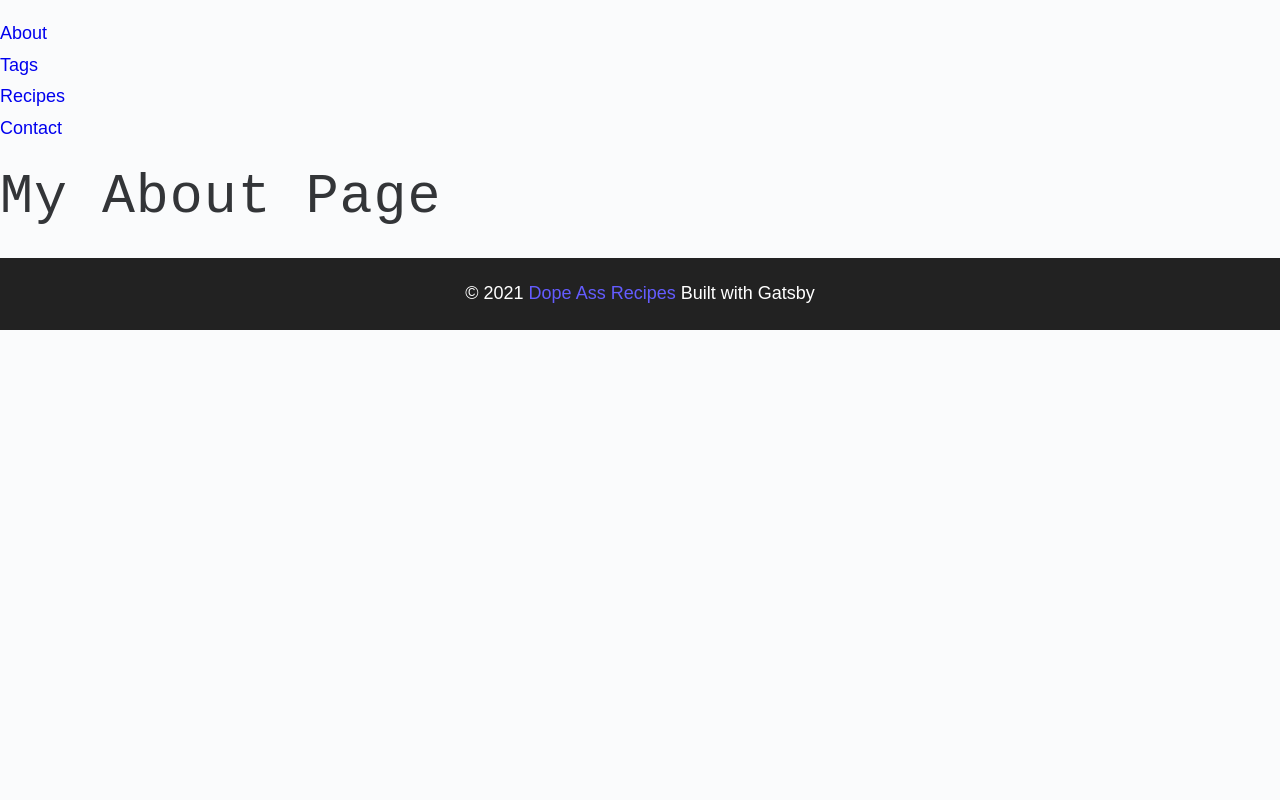
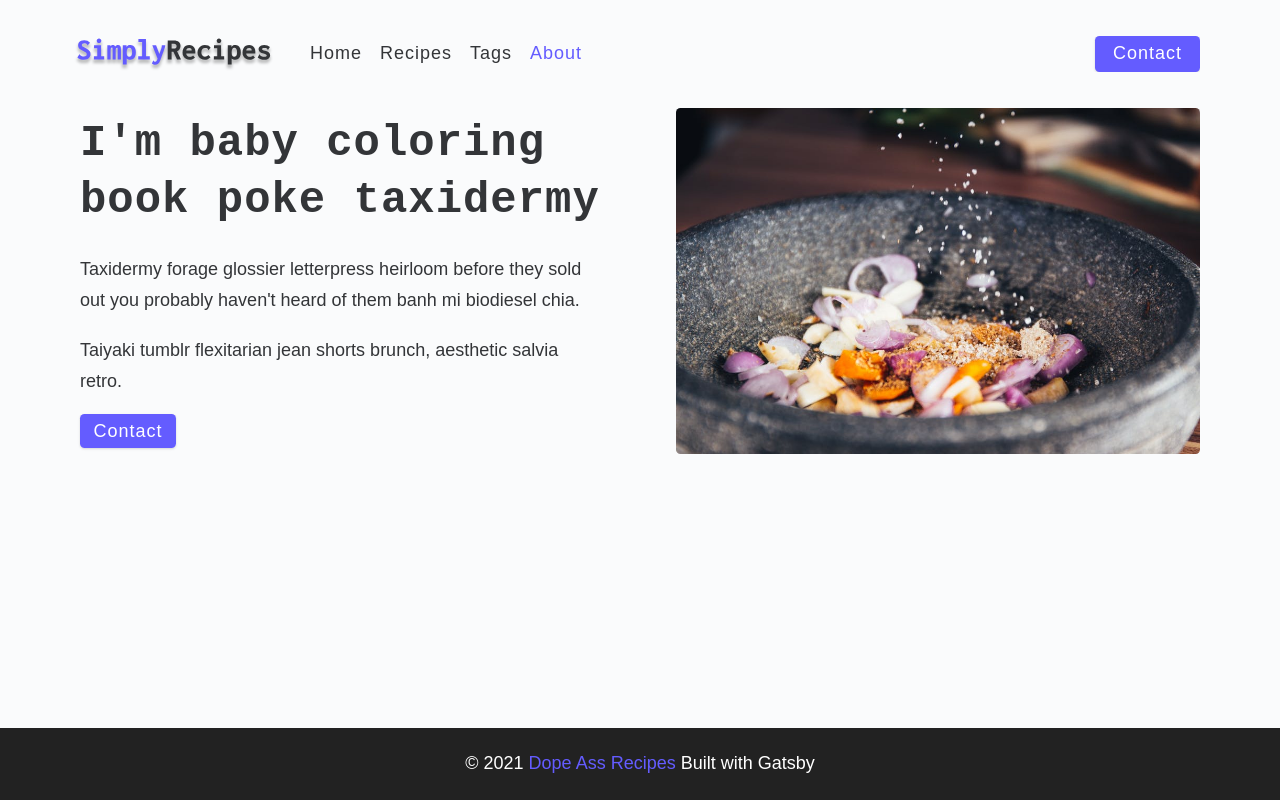
Before and after one commit to bbuilds/gatsby-recipe-demo, a Gatsby site: page /about in a window 1280 px wide. Built offline with nearby package versions, Linux system fonts and the light colour scheme; Gatsby itself is replaced by a stand-in of ours.

Commit message:
set up about page

```diff
--- a/gatsby-config.js
+++ b/gatsby-config.js
@@ -6,5 +6,10 @@
 
 module.exports = {
   /* Your site config here */
-  plugins: [`gatsby-plugin-styled-components`],
+  plugins: [
+    `gatsby-plugin-styled-components`,
+    `gatsby-plugin-image`,
+    `gatsby-plugin-sharp`,
+    `gatsby-transformer-sharp`,
+  ],
 }
--- a/package.json
+++ b/package.json
@@ -16,9 +16,14 @@
   "dependencies": {
     "babel-plugin-styled-components": "^1.12.0",
     "gatsby": "^3.6.2",
+    "gatsby-plugin-image": "^1.7.1",
+    "gatsby-plugin-sharp": "^3.7.1",
     "gatsby-plugin-styled-components": "^4.7.1",
+    "gatsby-source-filesystem": "^3.7.1",
+    "gatsby-transformer-sharp": "^3.7.1",
     "react": "^17.0.1",
     "react-dom": "^17.0.1",
+    "react-icons": "^4.2.0",
     "styled-components": "^5.3.0"
   },
   "devDependencies": {
--- a/src/components/Navbar.js
+++ b/src/components/Navbar.js
@@ -1,23 +1,80 @@
-import React from "react"
+import React, { useState } from "react"
 import { Link } from "gatsby"
+import { FaAlignJustify } from "react-icons/fa"
+import logo from "../assets/images/logo.svg"
 
 const Navbar = () => {
+  const [showNav, setShowNav] = useState(false)
   return (
-    <nav>
-      <ul>
-        <li>
-          <Link to="/about/">About</Link>
-        </li>
-        <li>
-          <Link to="/tags/">Tags</Link>
-        </li>
-        <li>
-          <Link to="/recipes/">Recipes</Link>
-        </li>
-        <li>
-          <Link to="/contact/">Contact</Link>
-        </li>
-      </ul>
+    <nav className="navbar">
+      <div className="nav-center">
+        <div className="nav-header">
+          <Link to="/">
+            <img src={logo} alt="Simply Recipes" />
+          </Link>
+          <button
+            className="nav-btn"
+            onClick={() => {
+              setShowNav(!showNav)
+            }}
+          >
+            <FaAlignJustify />
+          </button>
+        </div>
+        <div className={showNav ? "nav-links show-links" : "nav-links"}>
+          <Link
+            to="/"
+            className="nav-link"
+            activeClassName="active-link"
+            onClick={() => {
+              setShowNav(false)
+            }}
+          >
+            home
+          </Link>
+          <Link
+            to="/recipes/"
+            className="nav-link"
+            activeClassName="active-link"
+            onClick={() => {
+              setShowNav(false)
+            }}
+          >
+            recipes
+          </Link>
+          <Link
+            to="/tags/"
+            className="nav-link"
+            activeClassName="active-link"
+            onClick={() => {
+              setShowNav(false)
+            }}
+          >
+            tags
+          </Link>
+          <Link
+            to="/about/"
+            className="nav-link"
+            activeClassName="active-link"
+            onClick={() => {
+              setShowNav(false)
+            }}
+          >
+            about
+          </Link>
+          <div className="nav-link contact-link">
+            <Link
+              to="/contact/"
+              className="btn"
+              onClick={() => {
+                setShowNav(false)
+              }}
+            >
+              contact
+            </Link>
+          </div>
+        </div>
+      </div>
     </nav>
   )
 }
--- a/src/pages/about.js
+++ b/src/pages/about.js
@@ -1,10 +1,35 @@
 import React from "react"
+import { StaticImage } from "gatsby-plugin-image"
+import { Link } from "gatsby"
 import Layout from "../components/Layout"
 
 const About = () => {
   return (
     <Layout>
-      <h1>My About Page</h1>
+      <main className="page">
+        <section className="about-page">
+          <article>
+            <h2>I'm baby coloring book poke taxidermy</h2>
+            <p>
+              Taxidermy forage glossier letterpress heirloom before they sold
+              out you probably haven't heard of them banh mi biodiesel chia.
+            </p>
+            <p>
+              Taiyaki tumblr flexitarian jean shorts brunch, aesthetic salvia
+              retro.
+            </p>
+            <Link to="/contact/" className="btn">
+              Contact
+            </Link>
+          </article>
+          <StaticImage
+            src="../assets/images/about.jpeg"
+            alt="Person pouring salt in bowl."
+            className="about-img"
+            placeholder="blurred"
+          />
+        </section>
+      </main>
     </Layout>
   )
 }
```
Also changed, not shown: src/assets/data/recipe.json (added, +20 -0 lines), src/assets/images/about.jpeg (added), src/assets/images/logo.svg (added), src/assets/images/main.jpeg (added), src/assets/images/recipe-1.jpeg (added), src/assets/images/recipes/recipe-1.jpeg (added), src/assets/images/recipes/recipe-2.jpg (added), src/assets/images/recipes/recipe-3.jpeg (added), src/assets/images/recipes/recipe-4.jpeg (added), 4 other files.
